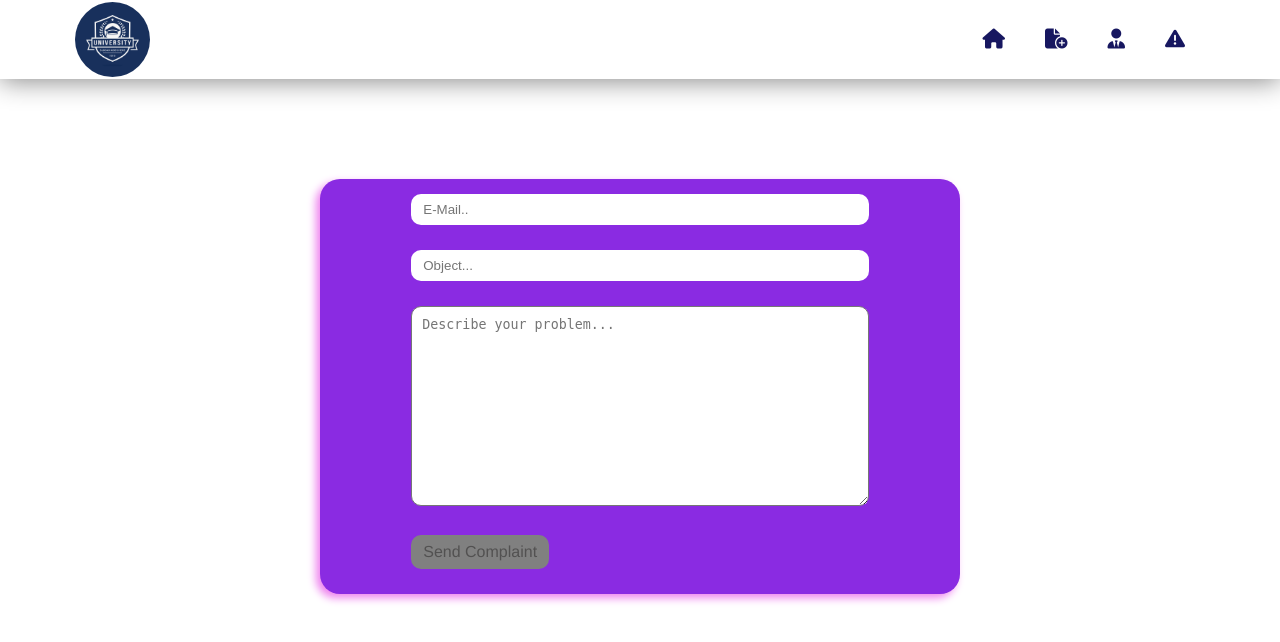
After one commit to Ayuubakb/documentsManagementSystem, a PHP site: page /pages/complaint.php in a window 1280 px wide. The commit adds this page. Shown: the top 642 px of the page. Run offline with PHP 8.4, Linux system fonts and the light colour scheme; some libraries are stand-ins or nearby versions.

Commit message:
complaint added

```diff
--- /dev/null
+++ b/js/complaint.js
@@ -0,0 +1,29 @@
+const btn=document.getElementById('subBtn');
+const mail=document.getElementById('mail');
+const object=document.getElementById('object');
+const desc=document.getElementById('desc');
+var flag1=false,flag2=false,flag3=false
+
+function verification(){
+    if(flag1 && flag2 && flag3){
+        btn.disabled=false
+    }else{
+        btn.disabled=true
+    }
+}
+function valueMail(callback){
+    mail.value==""? flag1=false:flag1=true;
+    callback();
+}
+function valueObject(callback){
+    object.value==""? flag2=false:flag2=true;
+    callback();
+}
+function valueDesc(callback){
+    desc.value==""? flag3=false:flag3=true;
+    callback();
+}
+
+mail.addEventListener('keyup',()=>valueMail(verification))
+object.addEventListener('keyup',()=>valueObject(verification))
+desc.addEventListener('keyup',()=>valueDesc(verification))
--- a/pages/acceuil.html
+++ b/pages/acceuil.html
@@ -17,6 +17,7 @@
                 <li><a href="" class="items" ><i class="fa-solid fa-house" style="color: rgb(23, 23, 96);"></i></a></li>
                 <li><a href="demande.html" class="items"><i class="fa-solid fa-file-circle-plus" style="color: rgb(23, 23, 96);"></i></a></li>
                 <li><a href="login.php" class="items"><i class="fa-solid fa-user-tie" style="color: rgb(23, 23, 96);"></i></a></li>
+                <li><a href="complaint.php" class="items"><i class="fa-solid fa-triangle-exclamation" style="color: rgb(23, 23, 96);"></i></a></li>
             </ul>
         </div>
    </nav>
@@ -61,6 +62,7 @@
                 <li><a href="">Home</a></li>
                 <li><a href="login.php">Admin</a></li>
                 <li><a href="demande.html">Demande</a></li>
+                <li><a href="complaint.php">Complaint</a></li>
             </ul>
         </div>
         <div>
--- /dev/null
+++ b/pages/complaint.php
@@ -0,0 +1,42 @@
+<!DOCTYPE html>
+<html lang="en">
+<head>
+    <meta charset="UTF-8">
+    <meta name="viewport" content="width=device-width, initial-scale=1.0">
+    <link href="../style/style.css" rel="stylesheet">
+    <script src="https://kit.fontawesome.com/2b81570bc8.js" crossorigin="anonymous"></script>
+    <title>Document</title>
+</head>
+<body>
+    <nav>
+        <div class="imgContainer">
+            <img src="../assets/log.jpg"/>
+        </div>
+        <div class="itemsContainer">
+            <ul>
+                <li><a href="acceuil.html" class="items" ><i class="fa-solid fa-house" style="color: rgb(23, 23, 96);"></i></a></li>
+                <li><a href="demande.html" class="items"><i class="fa-solid fa-file-circle-plus" style="color: rgb(23, 23, 96);"></i></a></li>
+                <li><a href="login.php" class="items"><i class="fa-solid fa-user-tie" style="color: rgb(23, 23, 96);"></i></a></li>
+                <li><a href="complaint.php" class="items"><i class="fa-solid fa-triangle-exclamation" style="color: rgb(23, 23, 96);"></i></a></li>
+            </ul>
+        </div>
+   </nav>
+   <section class="complaintSec">
+        <div class="complaintHolder">
+            <form action="../php/complaintSend.php" method="POST">
+                <div class="object">
+                    <input type="email" placeholder="E-Mail.." name='mail' id='mail'/>
+                </div>
+                <div class="object">
+                    <input type="text" placeholder="Object..." name='object' id='object'>
+                </div>
+                <div class="description">
+                    <textarea placeholder="Describe your problem..." name='desc' id='desc'></textarea>
+                </div>
+                <button disabled name="subBtn" id='subBtn' type='submit'>Send Complaint</button>
+            </form>
+        </div>
+    </section>
+    <script src='../js/complaint.js'></script>
+</body>
+</html>
--- a/style/style.css
+++ b/style/style.css
@@ -193,3 +193,48 @@ footer li, footer a{
     color: white;
     line-height: 55px;
 }
+.complaintSec .complaintHolder{
+    width: 50%;
+    margin-left: 25%;
+    margin-top: 100px;
+    background-color: blueviolet;
+    border-radius: 20px;
+    box-shadow: -4px 4px 8px violet;
+    padding: 15px;
+    padding-bottom: 25px;
+}
+.complaintSec .complaintHolder div{
+    width: 75%;
+    margin-left: 12.5%;
+    margin-bottom: 25px;
+}
+.complaintSec .complaintHolder input{
+    width: 100%;
+    padding: 8px 12px;
+    outline: none;
+    border-radius: 10px;
+    border: none;
+}
+.complaintSec .complaintHolder button{
+    font-family: 'Franklin Gothic Medium';
+    padding: 8px 12px;
+    border-radius: 10px;
+    border: none;
+    background-color: white;
+    color: black;
+    font-size: 16px;
+    margin-left: 12.5%;
+    cursor: pointer;
+}
+.complaintSec .complaintHolder button:disabled{
+    background-color: gray;
+    color: rgb(82, 81, 81);
+    cursor:auto
+}
+.complaintSec .complaintHolder textarea{
+    width: 100%;
+    height: 200px;
+    border-radius: 10px;
+    padding: 10px;
+    outline: none;
+}
```
Also changed, not shown: php/complaintSend.php (added, +40 -0 lines), php/motifBanner.php (added, +11 -0 lines).
